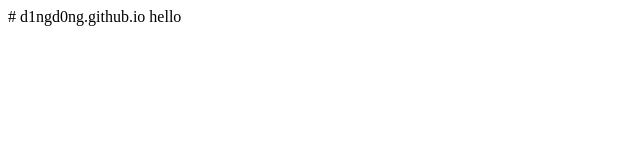
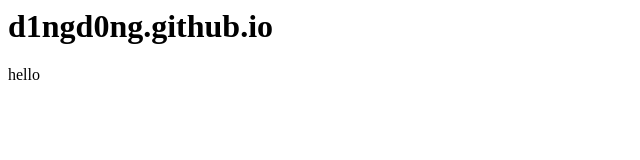
Before and after one commit to yks10a/d1ngd0ng.github.io, a plain HTML site: page index.html in a window 1280 px wide. Shown: the whole page, without its empty margins (0-640 px from the left). Drawn offline with Linux system fonts and the light colour scheme.

Commit message:
Update index.html

```diff
--- a/index.html
+++ b/index.html
@@ -1,7 +1,7 @@
 <html>
   <title>Aca</title>
   <body>
-    # d1ngd0ng.github.io
+    <h1> d1ngd0ng.github.io </h1>
   <p1>hello</p1>
   </body>
 </html>
```
